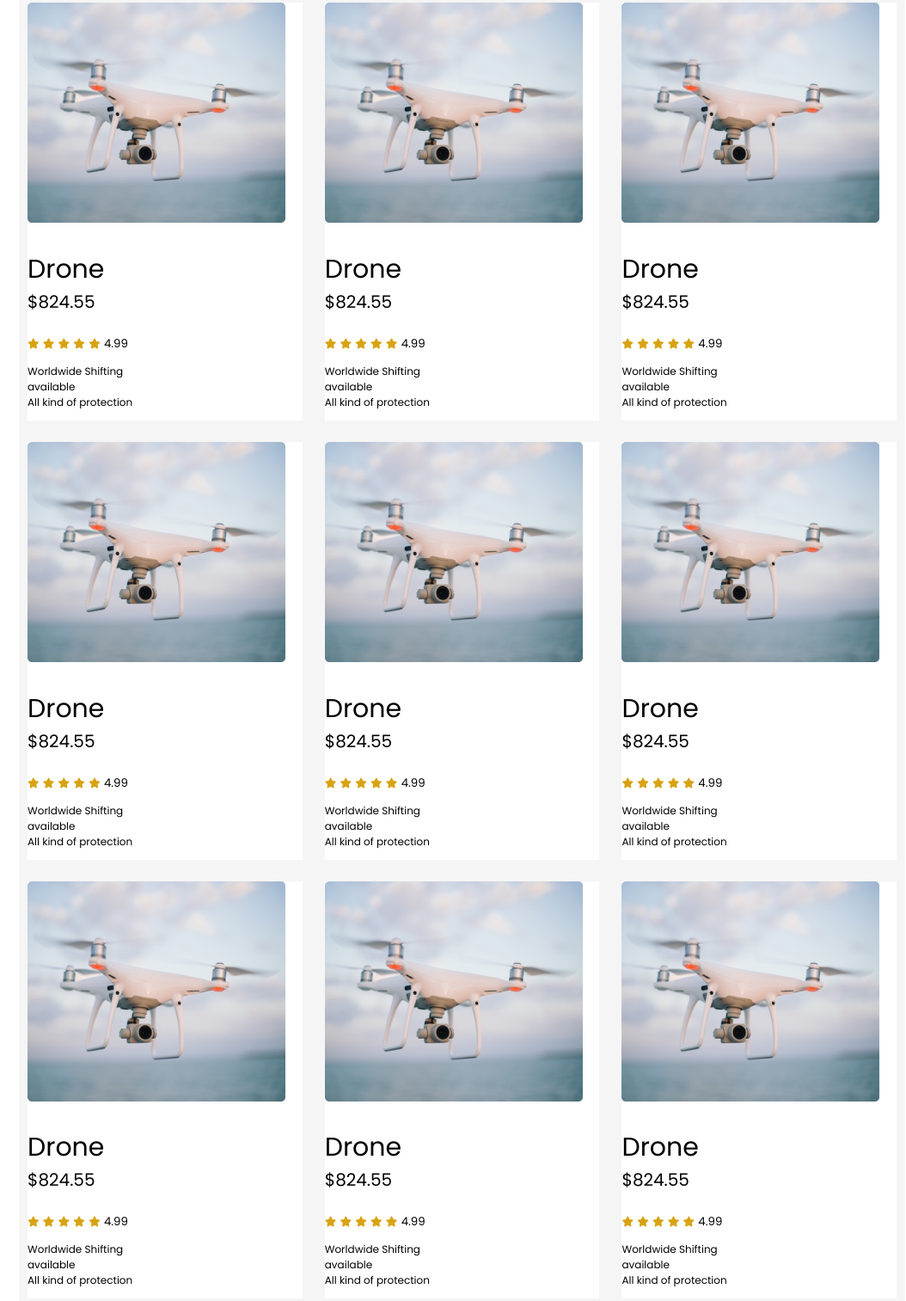
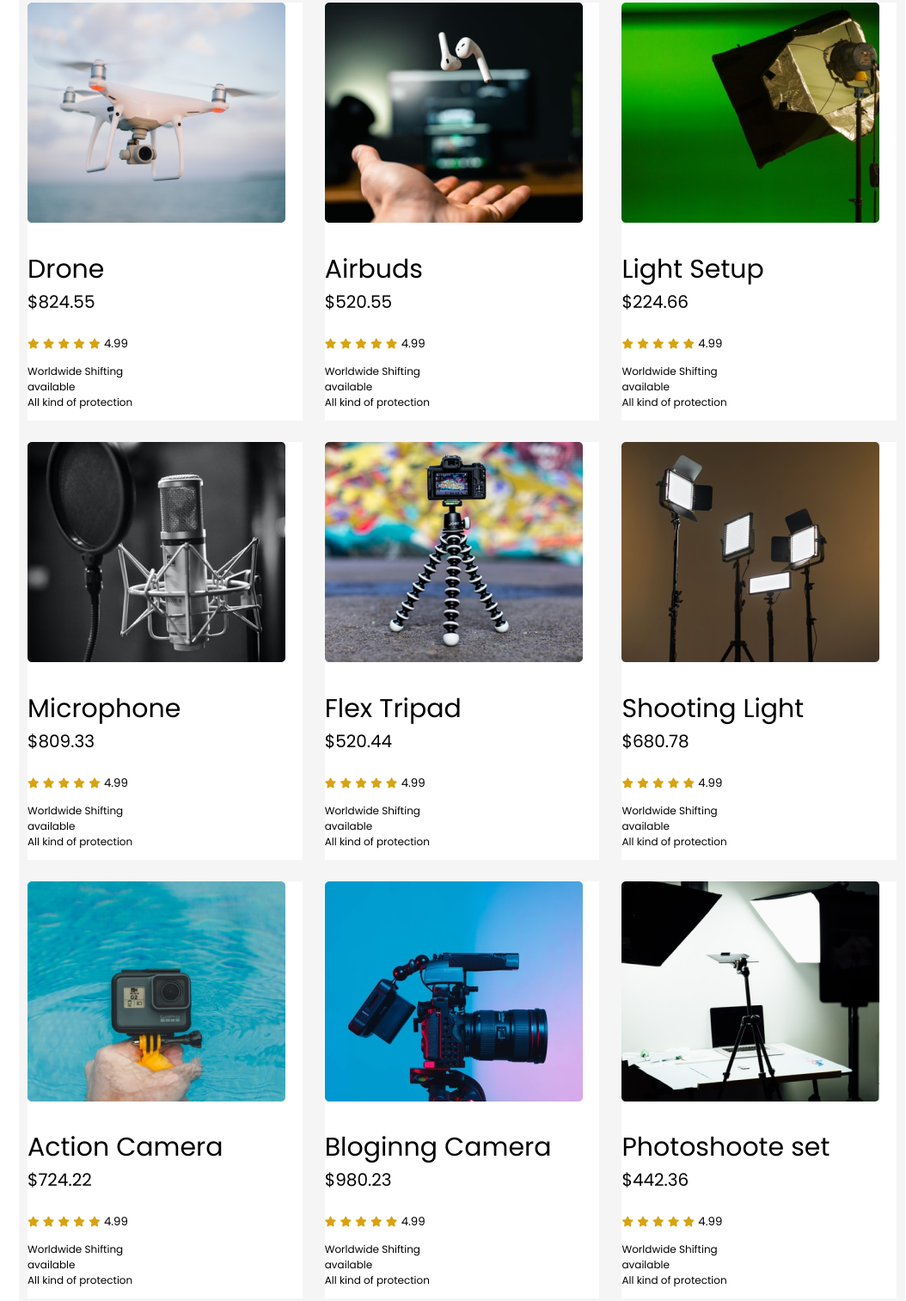
Before and after one commit to Afridi-AD/my-influencer, a plain HTML site: page index.html in a window 1280 px wide. Shown: the part 603-2116 px from the top of the page at 86% size, without its empty margins (66-1120 px from the left). Drawn offline with Linux system fonts and the light colour scheme.

Commit message:
2nd times blog update

```diff
--- a/index.html
+++ b/index.html
@@ -1,5 +1,6 @@
 <!DOCTYPE html>
 <html lang="en">
+
 <head>
     <meta charset="UTF-8">
     <meta http-equiv="X-UA-Compatible" content="IE=edge">
@@ -7,10 +8,13 @@
     <title>My first influencer</title>
     <link rel="preconnect" href="https://fonts.googleapis.com">
     <link rel="preconnect" href="https://fonts.gstatic.com" crossorigin>
-<link href="https://fonts.googleapis.com/css2?family=Poppins:ital,wght@0,100;0,200;0,300;0,400;0,500;0,600;0,800;0,900;1,100;1,200;1,300;1,400;1,500;1,600;1,700;1,800&display=swap" rel="stylesheet">
+    <link
+        href="https://fonts.googleapis.com/css2?family=Poppins:ital,wght@0,100;0,200;0,300;0,400;0,500;0,600;0,800;0,900;1,100;1,200;1,300;1,400;1,500;1,600;1,700;1,800&display=swap"
+        rel="stylesheet">
     <script src="https://kit.fontawesome.com/ca9ab67ef9.js" crossorigin="anonymous"></script>
     <link rel="stylesheet" href="style.css">
 </head>
+
 <body>
     <section class="head-section">
         <div class="heading">
@@ -55,12 +59,12 @@
                 </article>
                 <article class="product">
                     <div class="thumnel">
-                        <img src="first-influencer/images/drone.png" alt="">
+                        <img src="first-influencer/images/airpod.png" alt="">
                     </div>
                     <div class="product-info">
-                        <h2 class="product-title">Drone</h2>
+                        <h2 class="product-title">Airbuds</h2>
 
-                        <p class="price"> $824.55</p>
+                        <p class="price"> $520.55</p>
                         <div class="ratings">
                             <i class="fas fa-star"></i>
                             <i class="fas fa-star"></i>
@@ -74,12 +78,12 @@
                 </article>
                 <article class="product">
                     <div class="thumnel">
-                        <img src="first-influencer/images/drone.png" alt="">
+                        <img src="first-influencer/images/single-light.png" alt="">
                     </div>
                     <div class="product-info">
-                        <h2 class="product-title">Drone</h2>
+                        <h2 class="product-title">Light Setup</h2>
 
-                        <p class="price"> $824.55</p>
+                        <p class="price"> $224.66</p>
                         <div class="ratings">
                             <i class="fas fa-star"></i>
                             <i class="fas fa-star"></i>
@@ -93,12 +97,12 @@
                 </article>
                 <article class="product">
                     <div class="thumnel">
-                        <img src="first-influencer/images/drone.png" alt="">
+                        <img src="first-influencer/images/mic.png" alt="">
                     </div>
                     <div class="product-info">
-                        <h2 class="product-title">Drone</h2>
+                        <h2 class="product-title">Microphone</h2>
 
-                        <p class="price"> $824.55</p>
+                        <p class="price"> $809.33</p>
                         <div class="ratings">
                             <i class="fas fa-star"></i>
                             <i class="fas fa-star"></i>
@@ -112,12 +116,12 @@
                 </article>
                 <article class="product">
                     <div class="thumnel">
-                        <img src="first-influencer/images/drone.png" alt="">
+                        <img src="first-influencer/images/tripod.png" alt="">
                     </div>
                     <div class="product-info">
-                        <h2 class="product-title">Drone</h2>
+                        <h2 class="product-title">Flex Tripad</h2>
 
-                        <p class="price"> $824.55</p>
+                        <p class="price"> $520.44</p>
                         <div class="ratings">
                             <i class="fas fa-star"></i>
                             <i class="fas fa-star"></i>
@@ -131,12 +135,12 @@
                 </article>
                 <article class="product">
                     <div class="thumnel">
-                        <img src="first-influencer/images/drone.png" alt="">
+                        <img src="first-influencer/images/lights.png" alt="">
                     </div>
                     <div class="product-info">
-                        <h2 class="product-title">Drone</h2>
+                        <h2 class="product-title">Shooting Light</h2>
 
-                        <p class="price"> $824.55</p>
+                        <p class="price"> $680.78</p>
                         <div class="ratings">
                             <i class="fas fa-star"></i>
                             <i class="fas fa-star"></i>
@@ -150,12 +154,12 @@
                 </article>
                 <article class="product">
                     <div class="thumnel">
-                        <img src="first-influencer/images/drone.png" alt="">
+                        <img src="first-influencer/images/action.png" alt="">
                     </div>
                     <div class="product-info">
-                        <h2 class="product-title">Drone</h2>
+                        <h2 class="product-title">Action Camera</h2>
 
-                        <p class="price"> $824.55</p>
+                        <p class="price"> $724.22</p>
                         <div class="ratings">
                             <i class="fas fa-star"></i>
                             <i class="fas fa-star"></i>
@@ -169,12 +173,12 @@
                 </article>
                 <article class="product">
                     <div class="thumnel">
-                        <img src="first-influencer/images/drone.png" alt="">
+                        <img src="first-influencer/images/camera.png" alt="">
                     </div>
                     <div class="product-info">
-                        <h2 class="product-title">Drone</h2>
+                        <h2 class="product-title">Bloginng Camera</h2>
 
-                        <p class="price"> $824.55</p>
+                        <p class="price"> $980.23</p>
                         <div class="ratings">
                             <i class="fas fa-star"></i>
                             <i class="fas fa-star"></i>
@@ -188,12 +192,12 @@
                 </article>
                 <article class="product">
                     <div class="thumnel">
-                        <img src="first-influencer/images/drone.png" alt="">
+                        <img src="first-influencer/images/setup.png" alt="">
                     </div>
                     <div class="product-info">
-                        <h2 class="product-title">Drone</h2>
+                        <h2 class="product-title">Photoshoote set</h2>
 
-                        <p class="price"> $824.55</p>
+                        <p class="price"> $442.36</p>
                         <div class="ratings">
                             <i class="fas fa-star"></i>
                             <i class="fas fa-star"></i>
@@ -210,4 +214,5 @@
 
     </section>
 </body>
+
 </html>
```
Lines whose indentation alone changed are shown as unchanged.
